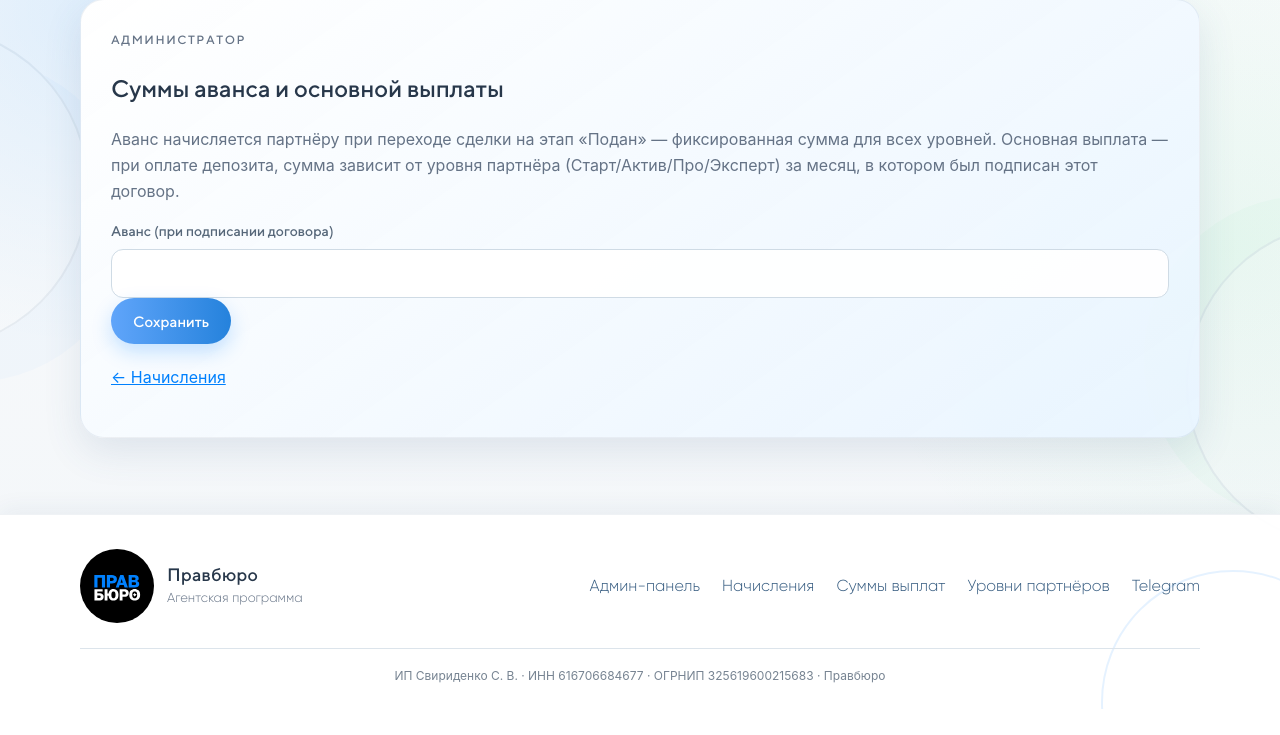
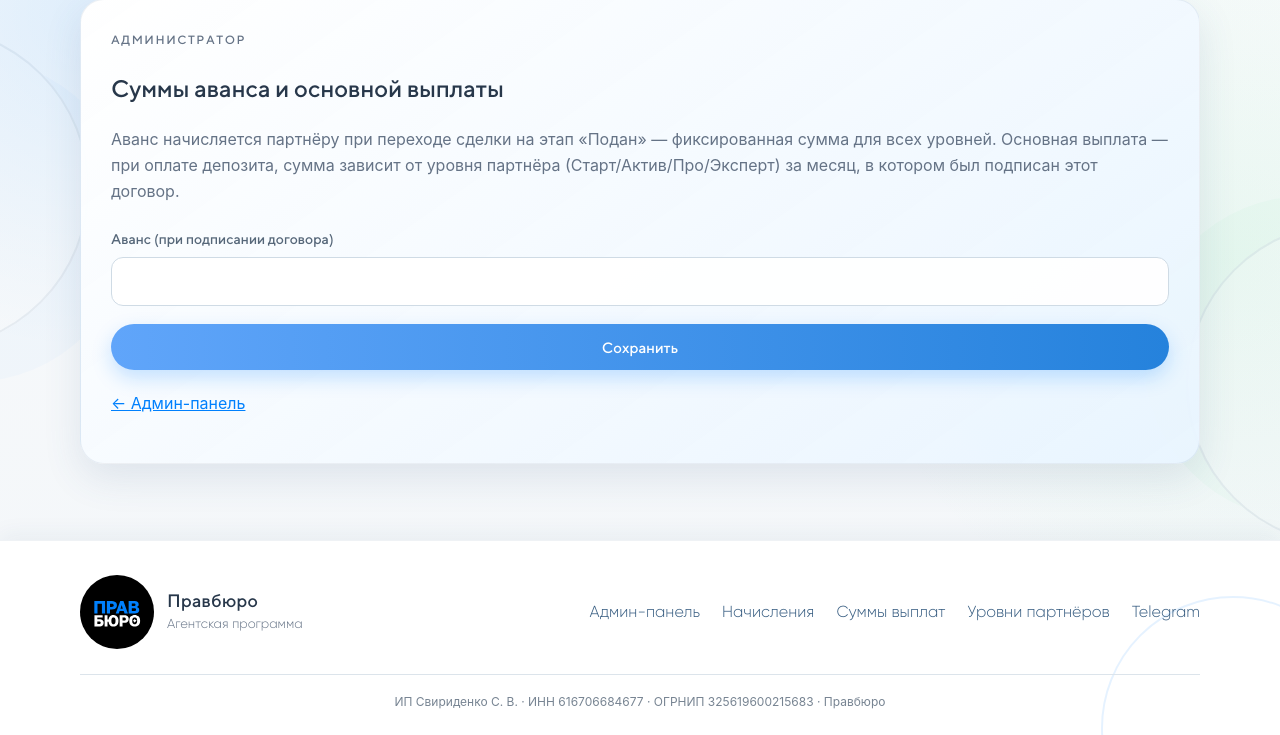
Before and after one commit to zadkie1ll/pravburo-reff-bounty, a FastAPI app: template src/templates/admin_reward_rates.html in a window 1280 px wide. Shown: the part 144-879 px from the top of the page. Before the commit the page ends 853 px from the top, so only its background shows below. Run offline with FastAPI, Linux system fonts and the light colour scheme; the template is opened without the code that fills it, so the values that code supplies are empty; parts of the project's set-up code (start-up, migrations or seed data) failed here and were passed over; some web fonts are replaced.

Commit message:
fix: spacing on reward-rates and partner-levels admin forms

```diff
--- a/src/static/app.css
+++ b/src/static/app.css
@@ -118,8 +118,9 @@ p { line-height: 1.65; }
 .button.danger { background: linear-gradient(90deg, #df6470, #b83c47); }
 
 .auth-card { max-width: 540px; margin: clamp(38px, 8vh, 90px) auto; }
-.auth-card form, .lead-form { display: grid; gap: 18px; margin-top: 24px; }
+.auth-card form, .lead-form, .rate-form { display: grid; gap: 18px; margin-top: 24px; }
 .auth-card > p:last-child { margin-top: 24px; text-align: center; }
+.button-spaced { margin-top: 20px; }
 label { display: grid; gap: 7px; color: #566779; font-family: "TT Norms Medium", sans-serif; font-size: 14px; }
 input, textarea, select { width: 100%; min-height: 48px; padding: 13px 15px; border: 1px solid #cfdbe5; border-radius: 12px; outline: none; color: var(--ink); background: rgba(255, 255, 255, .94); font: 400 16px/1.35 "SF Pro Display", sans-serif; transition: border-color .18s ease, box-shadow .18s ease; }
 textarea { min-height: 96px; resize: vertical; }
--- a/src/templates/admin_partner_levels.html
+++ b/src/templates/admin_partner_levels.html
@@ -4,7 +4,7 @@
 <section class="card"><p class="eyebrow">Администратор</p><h1>Уровни партнёров</h1>
 <p>Уровень партнёра за месяц считается автоматически 1-го числа следующего месяца по числу заключённых договоров. Здесь можно посмотреть историю и поправить уровень вручную, если автоматика ошиблась — ручная правка защищена от перезаписи следующим автоматическим расчётом.</p>
 {% if error %}<div class="alert">{{ error }}</div>{% endif %}
-<form method="get" action="/admin/partner-levels">
+<form class="rate-form" method="get" action="/admin/partner-levels">
 <label>Партнёр (имя или почта)<input type="text" name="q" value="{{ q }}" placeholder="Например, Иванов или ivan@example.com"></label>
 <button class="button" type="submit">Найти</button>
 </form>
@@ -66,7 +66,7 @@
 </div>
 
 <h3 style="margin-top: 20px">Задать уровень вручную за произвольный месяц</h3>
-<form method="post" action="/admin/partner-levels/set">
+<form class="rate-form" method="post" action="/admin/partner-levels/set">
 <input type="hidden" name="csrf" value="{{ csrf_token }}">
 <input type="hidden" name="agent_id" value="{{ selected_agent.id }}">
 <label>Год<input type="number" name="year" value="{{ current_year }}" min="2020" max="2100" required></label>
@@ -76,7 +76,7 @@
 <option value="{{ level }}">{{ level_labels[level] }}</option>
 {% endfor %}
 </select></label>
-<button class="button button-spaced" type="submit">Сохранить</button>
+<button class="button" type="submit">Сохранить</button>
 </form>
 </section>
 {% endif %}
--- a/src/templates/admin_reward_rates.html
+++ b/src/templates/admin_reward_rates.html
@@ -4,11 +4,11 @@
 <section class="card"><p class="eyebrow">Администратор</p><h1>Суммы аванса и основной выплаты</h1>
 <p>Аванс начисляется партнёру при переходе сделки на этап «Подан» — фиксированная сумма для всех уровней. Основная выплата — при оплате депозита, сумма зависит от уровня партнёра (Старт/Актив/Про/Эксперт) за месяц, в котором был подписан этот договор.</p>
 {% if error %}<div class="alert">{{ error }}</div>{% endif %}
-<form method="post" action="/admin/reward-rates"><input type="hidden" name="csrf" value="{{ csrf_token }}">
+<form class="rate-form" method="post" action="/admin/reward-rates"><input type="hidden" name="csrf" value="{{ csrf_token }}">
 <label>Аванс (при подписании договора)<input type="number" step="0.01" min="0" name="amount_advance" value="{{ advance_amount }}" required></label>
 {% for row in main_amounts %}
 <label>Основная выплата — {{ row.label }}<input type="number" step="0.01" min="0" name="{{ row.field }}" value="{{ row.amount }}" required></label>
 {% endfor %}
-<button class="button button-spaced" type="submit">Сохранить</button></form>
-<p style="margin-top: 20px"><a href="/admin/rewards">← Начисления</a></p>
+<button class="button" type="submit">Сохранить</button></form>
+<p style="margin-top: 20px"><a href="/admin">← Админ-панель</a></p>
 </section>{% endblock %}
```
